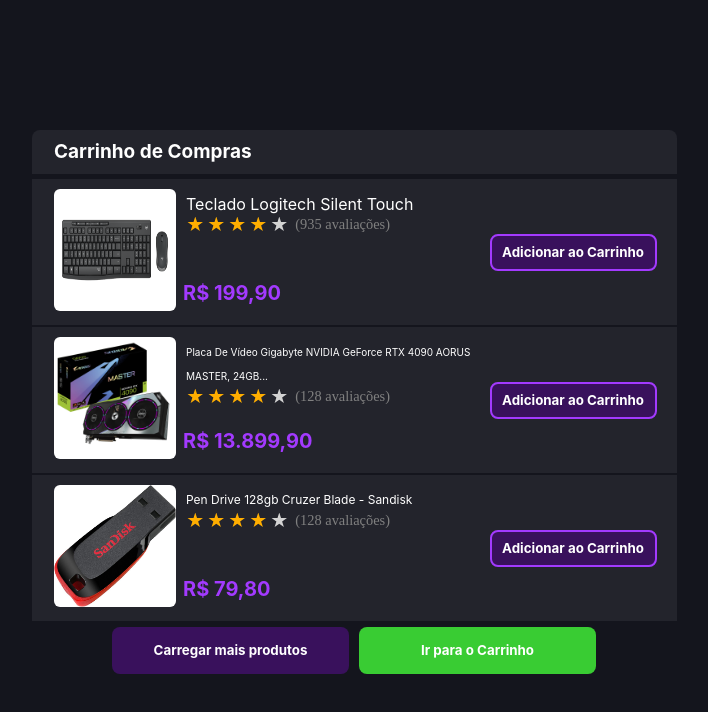
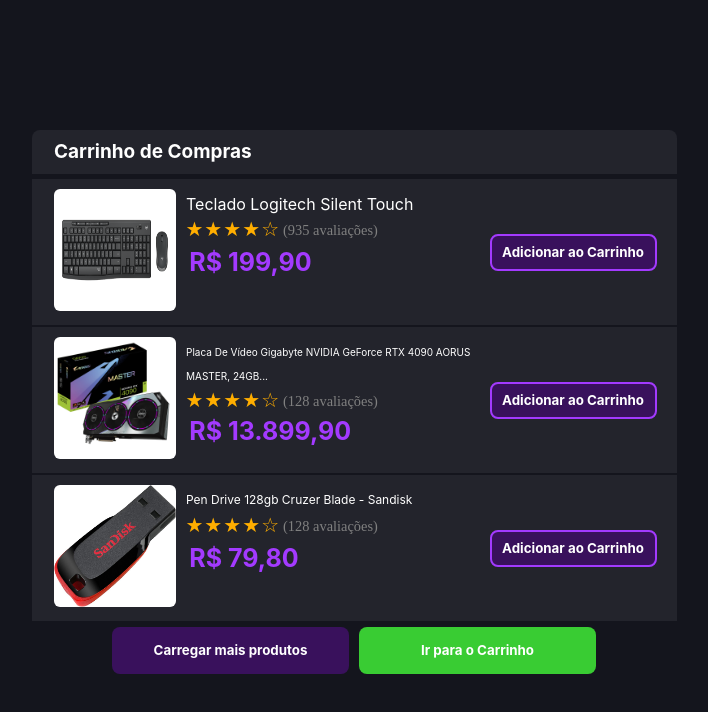
Before and after one commit to costtha/lojavirtual, a Vue app in the folder lojavirtual/: page / in a window 1280 px wide. Shown: the top 712 px of the page, without its empty margins (286-994 px from the left). Built offline with nearby package versions, Linux system fonts and the light colour scheme.

Commit message:
Ajustes Carrinho

```diff
--- a/lojavirtual/src/components/CarrinhoCompras.vue
+++ b/lojavirtual/src/components/CarrinhoCompras.vue
@@ -55,11 +55,29 @@
     </div>
 
     <div v-if="pedidoFinalizado" class="container-confirmacao">
-      <h1>Sucesso!</h1>
+      <h1 class="titulo-de-confirmacao">Sucesso!</h1>
+      <div class="linha"></div>
       <p class="mensagem-confirmacao">
         Seu pedido foi aceito! Em instantes você receberá um e-mail de confirmação com o código de rastreamento para a sua entrega.
       </p>
       <button class="botao-confirmacao" @click="fecharConfirmacao">Ok</button>
+    </div>
+  </div>
+
+  <div v-if="exibirConfirmacaoLimpeza" class="overlay">
+  <div class="container-confirmacao">
+    <h1 class="titulo-de-confirmacao">Aviso!</h1>
+    <div class="linha"></div>
+    <p class="mensagem-confirmacao">
+      Você está prestes a remover todos os itens do carrinho.
+      Você tem certeza que deseja prosseguir?
+    </p>
+    <div class="botao-container">
+      <!-- Botão "Não" cancela a limpeza -->
+      <button class="botao-confir-v" @click="cancelarLimpeza">Não</button>
+      <!-- Botão "Sim" confirma a limpeza -->
+      <button class="botao-confir-f" @click="confirmarLimpeza">Sim</button>
+    </div>
   </div>
 </div>
 
@@ -75,7 +93,8 @@
   data() {
     return {
       carrinho: [],
-      pedidoFinalizado: false
+      pedidoFinalizado: false,
+      exibirConfirmacaoLimpeza: false
     };
   },
   mounted() {
@@ -94,9 +113,18 @@
       this.$router.push('/');
     },
     limparCarrinho() {
+      this.exibirConfirmacaoLimpeza = true
+    },
+
+    confirmarLimpeza() {
     this.carrinho = [];
     localStorage.removeItem('carrinho');
+    this.exibirConfirmacaoLimpeza = false;
   },
+  cancelarLimpeza() {
+    this.exibirConfirmacaoLimpeza = false;
+  },
+
     finalizarPedido() {
       this.pedidoFinalizado = true;
     },
@@ -348,39 +376,58 @@
 }
 
 .container-confirmacao {
-  position: absolute;
+    position: fixed;
     top: 50%;
     left: 50%;
     transform: translate(-50%, -50%);
-  width: 736.67px;
-  height: 87.66px;
+    width: 500px;
     background: #23242C;
+    border-radius: 8px;
+    padding: 20px;
+    text-align: center;
+    color: white;
+    z-index: 1000;
+}
+
+.titulo-de-confirmacao {
   font-family: 'Inter', sans-serif;
-  font-size: 21.25px;
-  font-weight: 400;
-  line-height: 25.72px;
-  text-align: center;
-  display: flex;
-  flex-direction: column;
-  justify-content: center;
-  align-items: center;
-  margin-top: 20px;
+  text-align: left;
+  font-size: 28.33px;
+  color: white;
+
+
+}
+
+.linha {
+    width: 100%;
+    height: 1px;
+    background-color: white;
+    margin-top: 8px;
+    margin-bottom: 16px;
 }
 
 .mensagem-confirmacao {
-    margin: 0;
-    padding: 10px;
+    font-family: 'Inter', sans-serif;
+    font-size: 14px;
+    margin-top: 10px;
+    color: white;
+    text-align: left;
+    width: 430px;
 }
 
 .botao-confirmacao {
-    width: 122px;
-    height: 56px;
-    border-radius: 10.63px 0px 0px 0px;
-    background: #39CC33;
+    margin-top: 15px;
+    padding: 8px 20px;
+    background-color: #39CC33;
+    font-family: 'Inter', sans-serif;
     color: white;
-    font-family: 'Inter', sans-serif;
-    font-size: 19px;
-
+    font-size: 16px;
+    font-weight: bold;
+    border: none;
+    border-radius: 4px;
+    cursor: pointer;
+    margin-left: auto;
+    display: block;
 }
 
 .texto-normal {
@@ -436,11 +483,44 @@
     left: 0;
     width: 100vw;
     height: 100vh;
-    background-color: rgba(0, 0, 0, 0.9);
+    background-color: rgba(0, 0, 0, 0.95);
     z-index: 999;
+}
+
+.botao-container {
+
   display: flex;
-    align-items: center;
-    justify-content: center;
+  gap: 10px;
+  justify-content: flex-end;
+}
+
+.botao-confir-v {
+  margin-top: 15px;
+  padding: 8px 20px;
+  background: #971111;
+  font-family: 'Inter', sans-serif;
+  color: white;
+  font-size: 16px;
+  font-weight: bold;
+  border: none;
+  border-radius: 4px;
+  cursor: pointer;
+
+
+}
+
+.botao-confir-f {
+  margin-top: 15px;
+  padding: 8px 20px;
+  background: #39CC33;
+  font-family: 'Inter', sans-serif;
+  color: white;
+  font-size: 16px;
+  font-weight: bold;
+  border: none;
+  border-radius: 4px;
+  cursor: pointer;
+
 }
 
 </style>
--- a/lojavirtual/src/components/PaginaPrincipal.vue
+++ b/lojavirtual/src/components/PaginaPrincipal.vue
@@ -14,9 +14,14 @@
           <h1 class="titulo2">Teclado Logitech Silent Touch</h1>
           <div class="product-rating">
             <div class="stars">
-              <span v-for="star in fullStars" :key="'full-' + star" class="star full"></span>
-              <span v-if="halfStar" class="star half"></span>
-              <span v-for="star in emptyStars" :key="'empty-' + star" class="star empty"></span>
+              <!-- Estrelas cheias -->
+              <span v-for="star in fullStars" :key="'full-' + star" class="star full">&#9733;</span>
+
+              <!-- Estrela meia (se necessário) -->
+              <span v-if="halfStar" class="star half">&#9733;</span>
+
+              <!-- Estrelas vazias (garantir que sempre sejam 2 últimas estrelas) -->
+              <span v-for="star in emptyStars" :key="'empty-' + star" class="star empty">&#9734;</span>
             </div>
             <span class="reviews">(935 avaliações)</span>
           </div>
@@ -42,9 +47,14 @@
           <h1 class="titulo3">Placa De Vídeo Gigabyte NVIDIA GeForce RTX 4090 AORUS MASTER, 24GB...</h1>
           <div class="product-rating">
             <div class="stars">
-              <span v-for="star in fullStars" :key="'full-' + star" class="star full"></span>
-              <span v-if="halfStar" class="star half"></span>
-              <span v-for="star in emptyStars" :key="'empty-' + star" class="star empty"></span>
+              <!-- Estrelas cheias -->
+              <span v-for="star in fullStars" :key="'full-' + star" class="star full">&#9733;</span>
+
+              <!-- Estrela meia (se necessário) -->
+              <span v-if="halfStar" class="star half">&#9733;</span>
+
+              <!-- Estrelas vazias (garantir que sempre sejam 2 últimas estrelas) -->
+              <span v-for="star in emptyStars" :key="'empty-' + star" class="star empty">&#9734;</span>
             </div>
             <span class="reviews">(128 avaliações)</span>
           </div>
@@ -70,9 +80,14 @@
           <h1 class="titulo4">Pen Drive 128gb Cruzer Blade - Sandisk</h1>
           <div class="product-rating">
             <div class="stars">
-              <span v-for="star in fullStars" :key="'full-' + star" class="star full"></span>
-              <span v-if="halfStar" class="star half"></span>
-              <span v-for="star in emptyStars" :key="'empty-' + star" class="star empty"></span>
+              <!-- Estrelas cheias -->
+              <span v-for="star in fullStars" :key="'full-' + star" class="star full">&#9733;</span>
+
+              <!-- Estrela meia (se necessário) -->
+              <span v-if="halfStar" class="star half">&#9733;</span>
+
+              <!-- Estrelas vazias (garantir que sempre sejam 2 últimas estrelas) -->
+              <span v-for="star in emptyStars" :key="'empty-' + star" class="star empty">&#9734;</span>
             </div>
             <span class="reviews">(128 avaliações)</span>
           </div>
@@ -89,6 +104,8 @@
         </div>
       </div>
     </div>
+
+
 
     <div class="down">
       <button class="bott">Carregar mais produtos</button>
@@ -108,8 +125,9 @@
   data() {
     return {
       carrinho: [],
-      rating: 3.5, // Nota de avaliação, você pode ajustar conforme necessário
-      maxRating: 5
+      rating: 4,
+      maxRating: 5,
+      produtosVisiveis: 3
     };
   },
   computed: {
@@ -141,6 +159,9 @@
 
       localStorage.setItem('carrinho', JSON.stringify(this.carrinho));
     },
+    carregarMaisProdutos() {
+      this.produtosVisiveis += 3; // Adiciona mais produtos visíveis ao clicar
+    }
   }
 };
 
@@ -179,7 +200,6 @@
   }
 
   .retangulo1 {
-
     width: 645px;
     padding: 10px;
     border-radius: 8px 8px 0px 0px;
@@ -248,11 +268,12 @@
     color: #A33AFF;
     font-family: 'inter', sans-serif;
     font-weight: bold;
-    font-size: 20px;
+    font-size: 25px;
     line-height: 24px;
     justify-content: center;
     padding: 7px;
-    margin-top: auto;
+    margin-bottom: 10%;
+    margin-left: 2%;
 
 
 
@@ -401,45 +422,23 @@
   }
 
   .product-rating {
-  margin-left: 2%;
+  margin-left: 3%;
   display: flex;
   align-items: center;
 }
 
-.stars {
-  display: flex;
-}
 
 .star {
-  width: 16px;
-  height: 16px;
-  display: flex;
-  flex-direction: column;
-  justify-content: center;
-  margin-left: 5px;
-  padding: 0;
-  background-color: #FFAE00;
-  clip-path: polygon(50% 0%, 61% 35%, 98% 35%, 68% 57%, 79% 91%, 50% 70%, 21% 91%, 32% 57%, 2% 35%, 39% 35%);
-}
-
-
-
-.star.full {
-  background-color: #FFAE00;
-}
-
-.star.half {
-  background: linear-gradient(to right, #FFAE00 50%, );
-}
-
-.star.empty {
-  background-color: #d3d3d3;
+  font-size: 20px;
+  color: #FFAE00;
+  margin-right: 1px;
 }
 
 .reviews {
-  margin-left: 8px;
+  margin-left: 3px;
   color: gray;
   font-size: 0.9em;
+  margin-top: 3px;
 }
 
 
```
Lines whose indentation alone changed are shown as unchanged.
